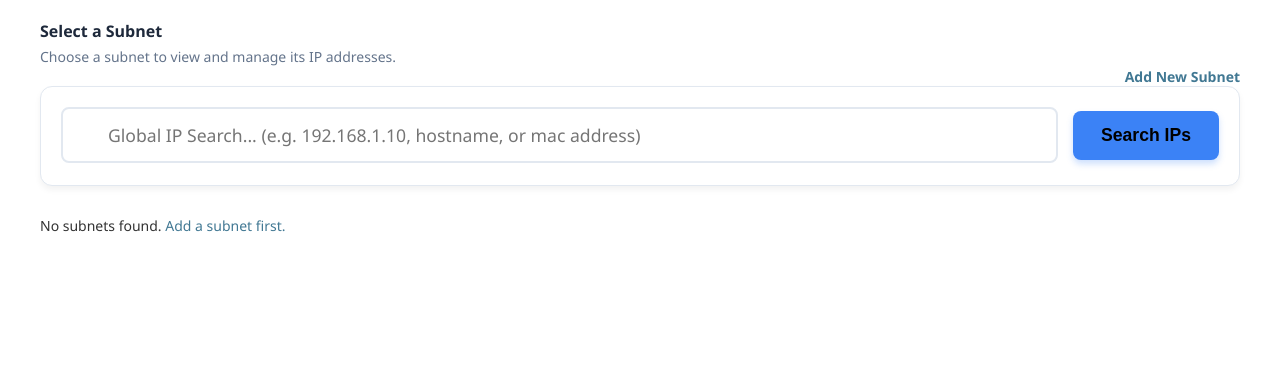
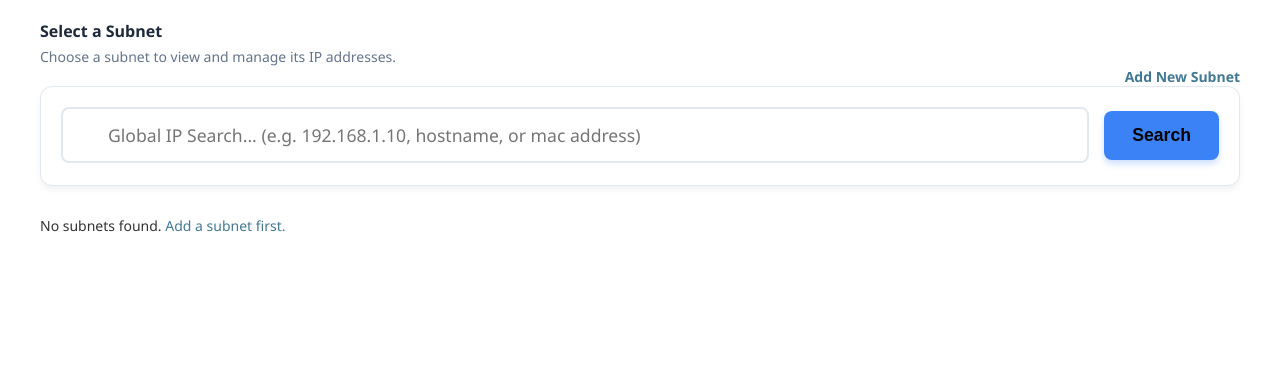
Before and after one commit to SajjadAliabadi/IPAM, a Django app: template core/templates/admin/network/ipaddress/subnet_selector.html in a window 1280 px wide. Shown: the part 78-443 px from the top of the page. Run offline with Django 5.2, Linux system fonts and the light colour scheme; the template is opened without the code that fills it, so the values that code supplies are empty; data comes from the database, SQL or seed files in the repository.

Commit message:
Fix search bar UI and disable JAZZMIN_UI_TWEAKS navbar_fixed to prevent JS padding injection

```diff
--- a/core/settings.py
+++ b/core/settings.py
@@ -45,7 +45,7 @@ INSTALLED_APPS = [
 
 JAZZMIN_UI_TWEAKS = {
     "theme": "default",
-    "navbar_fixed": True,
+    "navbar_fixed": False,
     "layout_fixed": True,
     "sidebar_fixed": True,
 }
--- a/core/templates/admin/network/ipaddress/subnet_selector.html
+++ b/core/templates/admin/network/ipaddress/subnet_selector.html
@@ -101,11 +101,11 @@
 <div style="margin-bottom: 30px; background: white; padding: 20px; border-radius: 12px; border: 1px solid #e2e8f0; box-shadow: 0 4px 6px rgba(0,0,0,0.05);">
     <form method="GET" action="" style="margin: 0; display: flex; align-items: center; gap: 15px;">
         <div style="flex-grow: 1; position: relative;">
-            <i class="fas fa-search" style="position: absolute; left: 16px; top: 50%; transform: translateY(-50%); color: #94a3b8; font-size: 1.1rem;"></i>
-            <input type="text" name="q" placeholder="Global IP Search... (e.g. 192.168.1.10, hostname, or mac address)" style="width: 100%; padding: 14px 20px 14px 45px; border-radius: 8px; border: 2px solid #e2e8f0; font-size: 1.1rem; color: #334155; transition: border-color 0.2s;" onfocus="this.style.borderColor='#3b82f6'; this.style.outline='none';" onblur="this.style.borderColor='#e2e8f0';">
+            <i class="fas fa-search" style="position: absolute; left: 16px; top: 50%; transform: translateY(-50%); color: #94a3b8; font-size: 1.1rem; z-index: 10;"></i>
+            <input type="text" name="q" placeholder="Global IP Search... (e.g. 192.168.1.10, hostname, or mac address)" style="width: 100%; padding: 14px 20px 14px 45px !important; border-radius: 8px; border: 2px solid #e2e8f0; font-size: 1.1rem; color: #334155; transition: border-color 0.2s; position: relative; z-index: 5;" onfocus="this.style.borderColor='#3b82f6'; this.style.outline='none';" onblur="this.style.borderColor='#e2e8f0';">
         </div>
         <button type="submit" class="btn btn-primary" style="padding: 14px 28px; border-radius: 8px; font-weight: 600; font-size: 1.1rem; display: flex; align-items: center; gap: 8px; background: #3b82f6; border: none; box-shadow: 0 4px 6px rgba(59, 130, 246, 0.25);">
-            Search IPs
+            Search
         </button>
     </form>
 </div>
```
